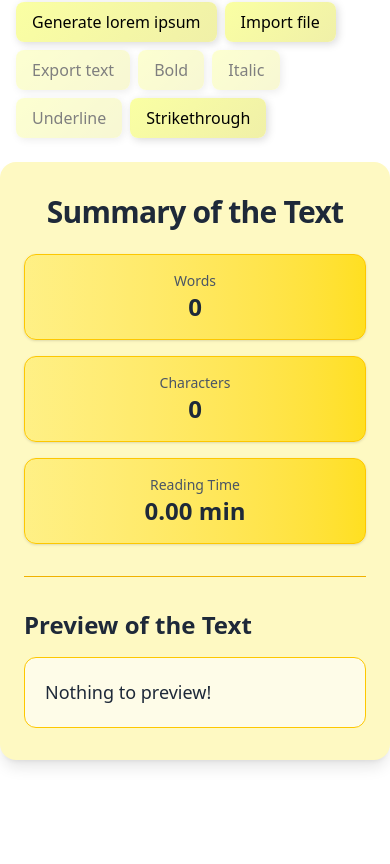
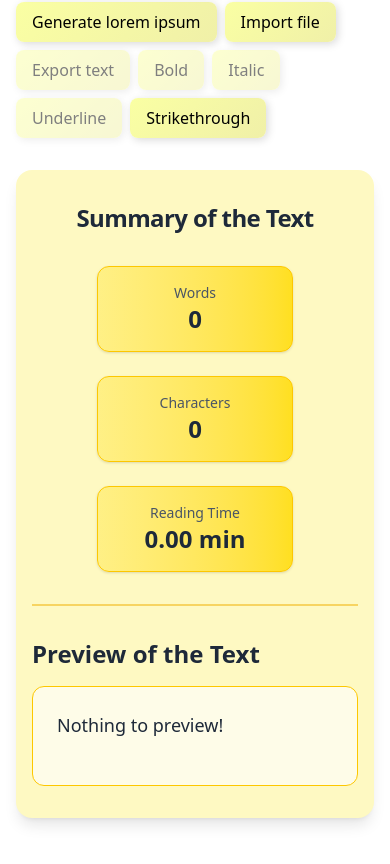
Before and after one commit to swarnadip555/WordWizard, a React (Vite) app: page /about in a window 390 px wide. Shown: the part 967-1831 px from the top of the page. Before the commit the page ends 1759 px from the top, so only its background shows below. Built offline with nearby package versions, Linux system fonts and the light colour scheme.

Commit message:
improved ui design of cards in summary section

```diff
--- a/src/components/TextForm.jsx
+++ b/src/components/TextForm.jsx
@@ -162,26 +162,29 @@ const TextForm = (props) => {
       </div>
 
       <div
-        className={`container mx-auto px-6 py-8 max-w-4xl rounded-2xl shadow-lg transition-all duration-300 ${
+        className={`my-8 mx-4 max-w-4xl sm:mx-auto px-4 sm:px-6 py-8 rounded-2xl shadow-lg transition-all duration-300 ${
           props.theme === "light"
             ? "bg-yellow-100 text-gray-800"
-            : "bg-gray-900 text-gray-100"
+            : "bg-gray-900 text-gray-100 shadow-xl shadow-gray-800/60"
         }`}
       >
         {/* Header */}
         <h2
-          className={`text-3xl font-bold mb-6 text-center tracking-tight ${
+          className={`text-2xl sm:text-3xl font-bold mb-8 text-center tracking-tight ${
             props.theme === "light" ? "text-gray-800" : "text-gray-100"
           }`}
         >
           Summary of the Text
         </h2>
 
-        {/* Summary Stats */}
-        <div className="grid grid-cols-1 md:grid-cols-3 gap-4 mb-8 text-center">
-          {/* Words */}
+        {/* Summary Stats - Responsive Grid */}
+        <div className="grid grid-cols-1 sm:grid-cols-3 gap-6 mb-8 text-center place-items-center">
+        {/* Words */}
           <div
-            className={`p-4 rounded-xl border shadow-sm transition-all duration-300 ${
+            className={`w-3/5 md:w-full p-4 rounded-xl border shadow-sm
+              transition-all duration-300 transform
+              hover:-translate-y-1 hover:scale-105 hover:shadow-lg
+              ${
               props.theme === "light"
                 ? "bg-gradient-to-r from-yellow-200 to-yellow-300 border-yellow-400"
                 : "bg-gradient-to-r from-gray-800 to-gray-700 border-gray-700"
@@ -194,14 +197,17 @@ const TextForm = (props) => {
             >
               Words
             </p>
-            <p className="text-2xl font-semibold">
+            <p className="text-2xl font-bold">
               {text.split(/\s+/).filter((el) => el.length !== 0).length}
             </p>
           </div>
 
           {/* Characters */}
           <div
-            className={`p-4 rounded-xl border shadow-sm transition-all duration-300 ${
+            className={`w-3/5 md:w-full p-4 rounded-xl border shadow-sm
+              transition-all duration-300 transform
+              hover:-translate-y-1 hover:scale-105 hover:shadow-lg
+              ${
               props.theme === "light"
                 ? "bg-gradient-to-r from-yellow-200 to-yellow-300 border-yellow-400"
                 : "bg-gradient-to-r from-gray-800 to-gray-700 border-gray-700"
@@ -210,16 +216,19 @@ const TextForm = (props) => {
             <p
               className={`text-sm font-medium ${
                 props.theme === "light" ? "text-gray-600" : "text-gray-400"
-              }`}
-            >
+                }`}
+                >
               Characters
             </p>
-            <p className="text-2xl font-semibold">{text.length}</p>
+            <p className="text-2xl font-bold">{text.length}</p>
           </div>
 
           {/* Reading Time */}
           <div
-            className={`p-4 rounded-xl border shadow-sm transition-all duration-300 ${
+            className={`w-3/5 md:w-full p-4 rounded-xl border shadow-sm
+              transition-all duration-300 transform
+              hover:-translate-y-1 hover:scale-105 hover:shadow-lg
+              ${
               props.theme === "light"
                 ? "bg-gradient-to-r from-yellow-200 to-yellow-300 border-yellow-400"
                 : "bg-gradient-to-r from-gray-800 to-gray-700 border-gray-700"
@@ -228,13 +237,13 @@ const TextForm = (props) => {
             <p
               className={`text-sm font-medium ${
                 props.theme === "light" ? "text-gray-600" : "text-gray-400"
-              }`}
-            >
+                }`}
+                >
               Reading Time
             </p>
-            <p className="text-2xl font-semibold">
+            <p className="text-2xl font-bold">
               {(
-                0.008 * text.split(" ").filter((el) => el.length !== 0).length
+                0.008 * text.split(/\s+/).filter((el) => el.length !== 0).length
               ).toFixed(2)}{" "}
               min
             </p>
@@ -245,7 +254,7 @@ const TextForm = (props) => {
         {topWords.length > 0 && (
           <div className="mb-8 text-center">
             <h3
-              className={`text-xl font-semibold mb-2 ${
+              className={`text-xl font-semibold mb-4 ${
                 props.theme === "light" ? "text-gray-800" : "text-gray-100"
               }`}
             >
@@ -255,9 +264,9 @@ const TextForm = (props) => {
               {topWords.slice(0, 5).map(([word, count], index) => (
                 <span
                   key={index}
-                  className={`px-3 py-1 text-sm rounded-full border ${
+                  className={`px-3 py-1 text-sm font-medium rounded-full border transition-transform duration-200 hover:scale-110 ${
                     props.theme === "light"
-                      ? "bg-indigo-100 text-gray-800 border-gray-200"
+                      ? "bg-yellow-200 text-yellow-800 border-yellow-300"
                       : "bg-gray-700 text-gray-200 border-gray-600"
                   }`}
                 >
@@ -270,8 +279,8 @@ const TextForm = (props) => {
 
         {/* Divider */}
         <div
-          className={`border-t mb-8 ${
-            props.theme === "light" ? "border-yellow-500" : "border-gray-700"
+          className={`border-t-2 my-8 ${
+            props.theme === "light" ? "border-yellow-500/50" : "border-gray-700"
           }`}
         ></div>
 
@@ -284,7 +293,7 @@ const TextForm = (props) => {
           Preview of the Text
         </h2>
         <p
-          className={`text-lg leading-relaxed whitespace-pre-wrap break-words rounded-xl p-5 transition-colors ${
+          className={`text-lg leading-relaxed whitespace-pre-wrap break-words rounded-xl p-6 min-h-[100px] transition-all duration-300 hover:shadow-md ${
             props.theme === "light"
               ? "bg-yellow-50 border border-yellow-400 text-gray-800"
               : "bg-gray-800 border border-gray-700 text-gray-100"
@@ -295,7 +304,9 @@ const TextForm = (props) => {
             textDecoration: textDecoration,
           }}
         >
-          {previewText && previewText.length > 0 ? previewText : "Nothing to preview!"}
+          {previewText && previewText.length > 0
+            ? previewText
+            : "Nothing to preview!"}
         </p>
       </div>
 
```
